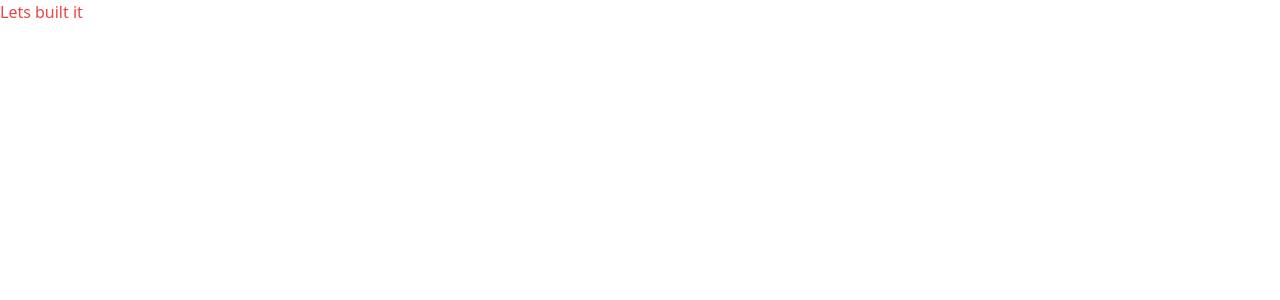
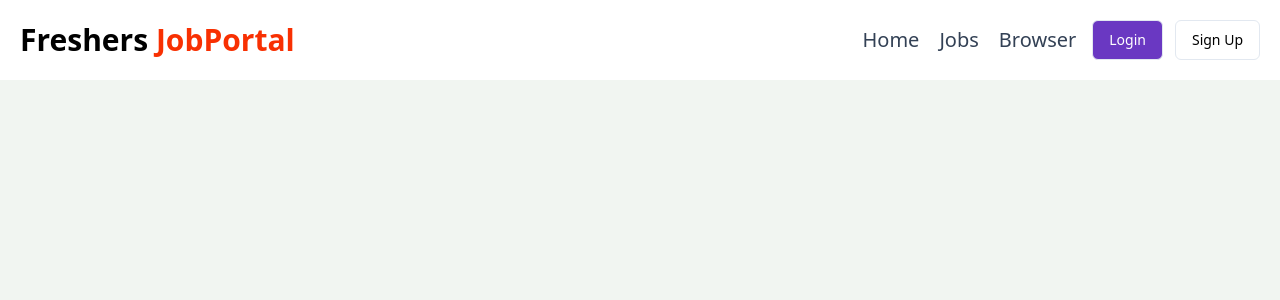
Before and after one commit to Ruhul4438/Freshers-Job-Portal, a React (Vite) app in the folder frontend/: page / in a window 1280 px wide. Shown: the top 300 px of the page. Built offline with nearby package versions, Linux system fonts and the light colour scheme.

Commit message:
created the Navbar

```diff
--- a/frontend/package.json
+++ b/frontend/package.json
@@ -10,12 +10,18 @@
     "preview": "vite preview"
   },
   "dependencies": {
+    "@radix-ui/react-avatar": "^1.1.0",
+    "@radix-ui/react-popover": "^1.1.1",
     "@radix-ui/react-slot": "^1.1.0",
+    "@reduxjs/toolkit": "^2.2.7",
+    "axios": "^1.7.3",
     "class-variance-authority": "^0.7.0",
     "clsx": "^2.1.1",
     "lucide-react": "^0.427.0",
     "react": "^18.3.1",
     "react-dom": "^18.3.1",
+    "react-redux": "^9.1.2",
+    "react-router-dom": "^6.26.0",
     "tailwind-merge": "^2.5.2",
     "tailwindcss-animate": "^1.0.7"
   },
--- a/frontend/src/App.jsx
+++ b/frontend/src/App.jsx
@@ -2,13 +2,14 @@ import { useState } from 'react'
 import reactLogo from './assets/react.svg'
 import viteLogo from '/vite.svg'
 import './App.css'
+import Navbar from './components/shared/Navbar'
 
 function App() {
   const [count, setCount] = useState(0)
 
   return (
     <>
-      <h1 className='text-red-500'>Lets built it</h1>
+      <Navbar/>
     </>
   )
 }
--- /dev/null
+++ b/frontend/src/components/shared/Navbar.jsx
@@ -0,0 +1,90 @@
+import {
+  Popover,
+  PopoverTrigger,
+  PopoverContent,
+} from "@radix-ui/react-popover";
+import React from "react";
+import { Button } from "../ui/button";
+import { Avatar, AvatarImage } from "../ui/avatar";
+import { LogOut, User2 } from "lucide-react";
+
+function Navbar() {
+  const user = false;
+  return (
+    <div className="bg-white">
+      <div className="flex justify-between items-center max-w-7xl mx-auto p-5">
+        <div>
+          <h1 className="text-md sm:text-3xl font-bold flex flex-wrap flex-col sm:flex-row items-center leading-tight ">
+            Freshers&nbsp;<span className="text-[#F83002]  ">JobPortal</span>
+          </h1>
+        </div>
+        <div className="flex items-center gap-4">
+          <ul className="flex items-center gap-5 font-medium text-sm sm:text-xl cursor-pointer">
+            <li className="hidden sm:inline text-slate-700 hover:underline">
+              Home
+            </li>
+            <li className=" sm:inline text-slate-700 hover:underline">Jobs</li>
+            <li className=" sm:inline text-slate-700 hover:underline">
+              Browser
+            </li>
+          </ul>
+          {!user ? (
+            <div className="flex items-center gap-3">
+              <Button className="bg-[#6A38C2] hover:bg-[#784fbe] text-white" variant="outline">Login</Button>
+              <div>
+              <Button className="hidden sm:inline " variant="outline">Sign Up</Button>
+              </div>
+
+            </div>
+          ) : (
+            <Popover>
+              <PopoverTrigger asChild>
+                <Avatar className="cursor-pointer">
+                  <AvatarImage
+                    src="https://github.com/shadcn.png"
+                    alt="@shadcn"
+                  />
+                </Avatar>
+              </PopoverTrigger>
+              <PopoverContent className="w-52 mr-4 sm:w-80 bg-white  rounded-2xl">
+                <div className=" pt-2 flex flex-col items-center ">
+                  <Avatar className="cursor-pointer ">
+                    <AvatarImage
+                      src="https://github.com/shadcn.png"
+                      alt="@shadcn"
+                    />
+                  </Avatar>
+                  <div className="flex flex-col items-center">
+                    <div className="pl-6 pr-6">
+                      <h1 className=" text-sm sm:font-bold">
+                        Ruhul Amin Takukdar
+                      </h1>
+                    </div>
+                    <div className="pl-2 pr-2">
+                      <p className="text-sm text-muted-foreground sm:text-md">
+                        Lorem ipsum dolor sit, amet conjekf wjdwijwe jewkj elmdd{" "}
+                      </p>
+                    </div>
+                  </div>
+
+                  <div>
+                    <div className="flex  items-center">
+                      <User2 />
+                      <Button variant="link">View Profile</Button>
+                    </div>
+                    <div className="flex items-center ">
+                      <LogOut />
+                      <Button variant="link">Logout</Button>
+                    </div>
+                  </div>
+                </div>
+              </PopoverContent>
+            </Popover>
+          )}
+        </div>
+      </div>
+    </div>
+  );
+}
+
+export default Navbar;
--- /dev/null
+++ b/frontend/src/components/ui/avatar.jsx
@@ -0,0 +1,33 @@
+import * as React from "react"
+import * as AvatarPrimitive from "@radix-ui/react-avatar"
+
+import { cn } from "@/lib/utils"
+
+const Avatar = React.forwardRef(({ className, ...props }, ref) => (
+  <AvatarPrimitive.Root
+    ref={ref}
+    className={cn("relative flex h-10 w-10 shrink-0 overflow-hidden rounded-full", className)}
+    {...props} />
+))
+Avatar.displayName = AvatarPrimitive.Root.displayName
+
+const AvatarImage = React.forwardRef(({ className, ...props }, ref) => (
+  <AvatarPrimitive.Image
+    ref={ref}
+    className={cn("aspect-square h-full w-full", className)}
+    {...props} />
+))
+AvatarImage.displayName = AvatarPrimitive.Image.displayName
+
+const AvatarFallback = React.forwardRef(({ className, ...props }, ref) => (
+  <AvatarPrimitive.Fallback
+    ref={ref}
+    className={cn(
+      "flex h-full w-full items-center justify-center rounded-full bg-muted",
+      className
+    )}
+    {...props} />
+))
+AvatarFallback.displayName = AvatarPrimitive.Fallback.displayName
+
+export { Avatar, AvatarImage, AvatarFallback }
--- /dev/null
+++ b/frontend/src/components/ui/popover.jsx
@@ -0,0 +1,25 @@
+import * as React from "react"
+import * as PopoverPrimitive from "@radix-ui/react-popover"
+
+import { cn } from "@/lib/utils"
+
+const Popover = PopoverPrimitive.Root
+
+const PopoverTrigger = PopoverPrimitive.Trigger
+
+const PopoverContent = React.forwardRef(({ className, align = "center", sideOffset = 4, ...props }, ref) => (
+  <PopoverPrimitive.Portal>
+    <PopoverPrimitive.Content
+      ref={ref}
+      align={align}
+      sideOffset={sideOffset}
+      className={cn(
+        "z-50 w-72 rounded-md border bg-popover p-4 text-popover-foreground shadow-md outline-none data-[state=open]:animate-in data-[state=closed]:animate-out data-[state=closed]:fade-out-0 data-[state=open]:fade-in-0 data-[state=closed]:zoom-out-95 data-[state=open]:zoom-in-95 data-[side=bottom]:slide-in-from-top-2 data-[side=left]:slide-in-from-right-2 data-[side=right]:slide-in-from-left-2 data-[side=top]:slide-in-from-bottom-2",
+        className
+      )}
+      {...props} />
+  </PopoverPrimitive.Portal>
+))
+PopoverContent.displayName = PopoverPrimitive.Content.displayName
+
+export { Popover, PopoverTrigger, PopoverContent }
--- a/frontend/src/index.css
+++ b/frontend/src/index.css
@@ -63,7 +63,11 @@
   * {
     @apply border-border;
   }
-  body {
+  /* body {
     @apply bg-background text-foreground;
+  } */
+   body {
+     background-color: rgb(241, 245, 241);
   }
+
 }
```
Also changed, not shown: 1 other file (tests, documents, lock files or other folders).
